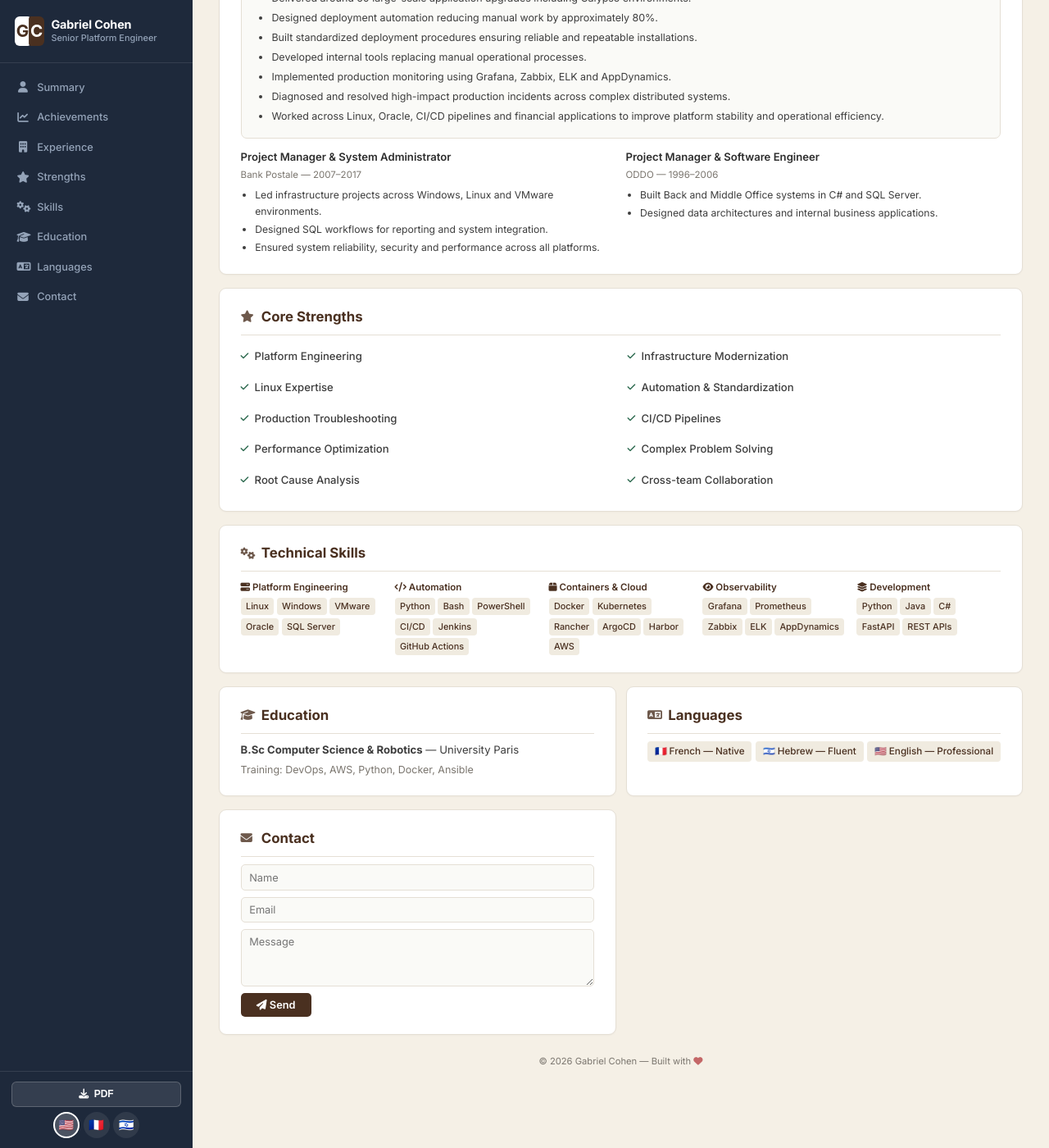
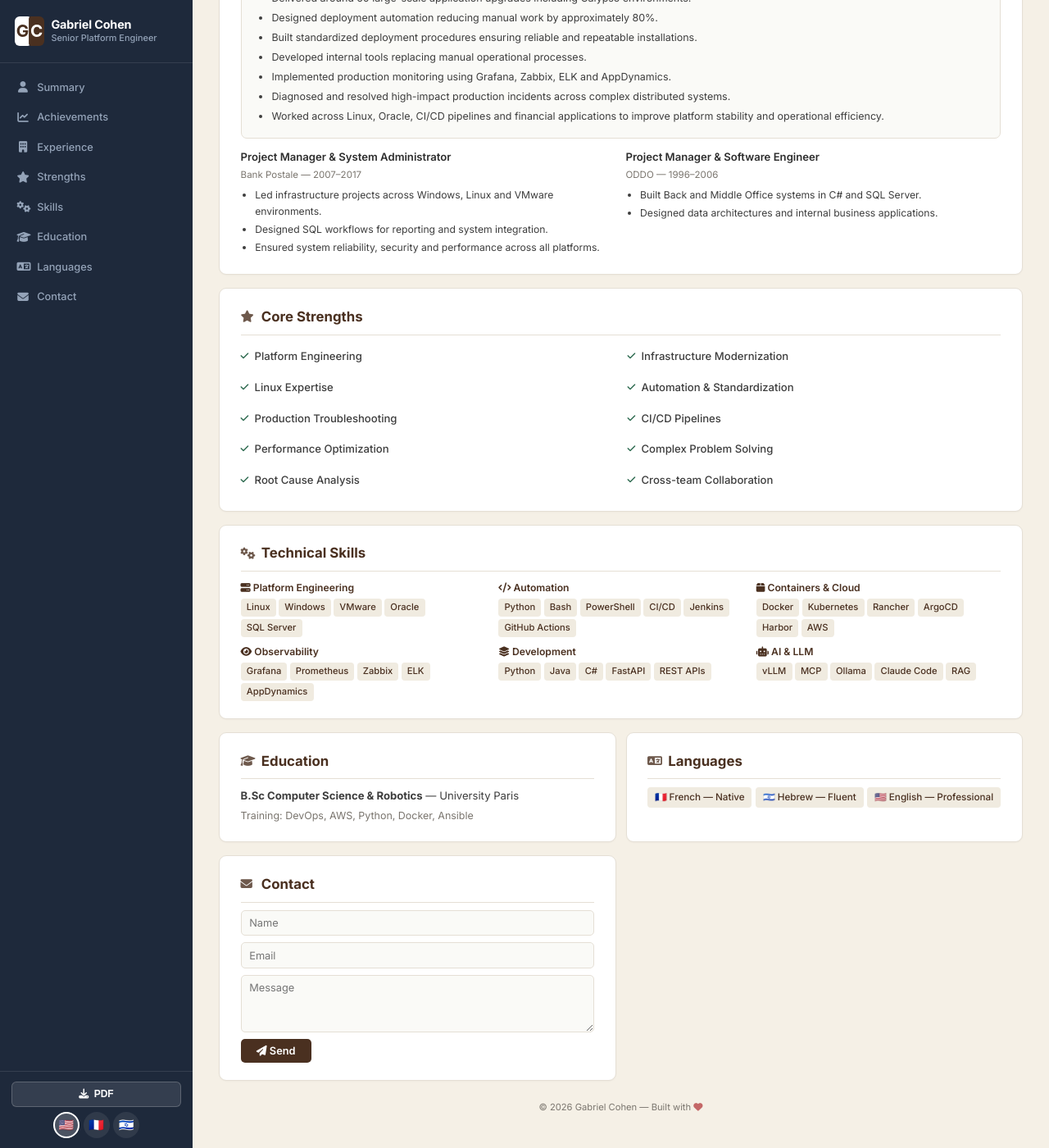
Before and after one commit to gcoh/resume, a Jekyll site: the page built from en/index.md, in a window 1280 px wide and 1400 px high, scrolled down 883 px. Shown: the whole window at 82% size. Built offline with Jekyll 4.4.1, drawn with Linux system fonts in a browser that asks for light colours.

Commit message:
Fix Hebrew PDF RTL margins + add AI & LLM skills
- Fix RTL print: override margin-right to 0 and fix list padding for Hebrew PDF
- Add AI & LLM skills category: vLLM, MCP, Ollama, Claude Code, RAG
- Change skills grid from 5 columns to 3x2 (6 categories)
- Update all three languages (EN/FR/HE)

Co-Authored-By: Claude Opus 4.8 <noreply@anthropic.com>

```diff
--- a/_layouts/default.html
+++ b/_layouts/default.html
@@ -425,26 +425,26 @@
             flex-shrink: 0;
         }
 
-        /* Skills — 5 columns */
-        .skills-five {
+        /* Skills — 3-column grid */
+        .skills-grid {
             display: grid;
-            grid-template-columns: repeat(5, 1fr);
-            gap: 0.5rem 0.75rem;
+            grid-template-columns: 1fr 1fr 1fr;
+            gap: 0.5rem 1rem;
         }
 
-        .skills-five .skill-group h3 {
-            font-size: 0.72rem;
+        .skill-group h3 {
+            font-size: 0.76rem;
             margin-bottom: 0.25rem;
             color: var(--accent-brown);
         }
 
-        .skills-five .skill-group .tags {
+        .skill-group .tags {
             gap: 0.2rem;
         }
 
-        .skills-five .skill-group .tag {
-            font-size: 0.68rem;
-            padding: 0.12rem 0.4rem;
+        .skill-group .tag {
+            font-size: 0.7rem;
+            padding: 0.12rem 0.45rem;
         }
 
         /* Two-column for bottom sections */
@@ -640,14 +640,19 @@
             .strength-item i { font-size: 0.55rem; }
 
             /* Skills */
-            .skills-five { grid-template-columns: repeat(5, 1fr); gap: 0.15rem 0.4rem; }
-            .skills-five .skill-group h3 { font-size: 0.64rem; margin-bottom: 0.08rem; }
-            .skills-five .skill-group .tag { font-size: 0.56rem; padding: 0.06rem 0.25rem; }
+            .skills-grid { grid-template-columns: 1fr 1fr 1fr; gap: 0.15rem 0.4rem; }
+            .skills-grid .skill-group h3 { font-size: 0.64rem; margin-bottom: 0.08rem; }
+            .skills-grid .skill-group .tag { font-size: 0.56rem; padding: 0.06rem 0.25rem; }
 
             .bottom-cols { display: grid !important; grid-template-columns: 1fr 1fr; gap: 0.25rem; }
 
             .btn-submit, .btn-pdf, .sidebar-langs, .contact-form, footer { display: none; }
             #contact { display: none; }
+
+            /* RTL print fixes */
+            [dir="rtl"] .main { margin-right: 0; }
+            [dir="rtl"] .exp-achievements { padding-left: 0; padding-right: 0.8rem; }
+            [dir="rtl"] .exp-item ul { padding-left: 0; padding-right: 0.7rem; }
         }
 
         /* RTL */
@@ -757,11 +762,11 @@
                 gap: 0.2rem;
             }
 
-            .exp-other, .skills-five, .strengths-grid, .bottom-cols {
+            .exp-other, .strengths-grid, .bottom-cols {
                 grid-template-columns: 1fr;
             }
 
-            .skills-five {
+            .skills-grid {
                 grid-template-columns: 1fr 1fr;
             }
         }
--- a/en/index.md
+++ b/en/index.md
@@ -92,7 +92,7 @@ description: "Gabriel Cohen — Senior Platform Engineer with 20+ years in Linux
 
 <section class="section" id="skills">
     <h2><i class="fa-solid fa-gears"></i> Technical Skills</h2>
-    <div class="skills-grid skills-five">
+    <div class="skills-grid">
         <div class="skill-group">
             <h3><i class="fa-solid fa-server"></i> Platform Engineering</h3>
             <div class="tags">
@@ -121,6 +121,12 @@ description: "Gabriel Cohen — Senior Platform Engineer with 20+ years in Linux
             <h3><i class="fa-solid fa-layer-group"></i> Development</h3>
             <div class="tags">
                 <span class="tag">Python</span><span class="tag">Java</span><span class="tag">C#</span><span class="tag">FastAPI</span><span class="tag">REST APIs</span>
+            </div>
+        </div>
+        <div class="skill-group">
+            <h3><i class="fa-solid fa-robot"></i> AI &amp; LLM</h3>
+            <div class="tags">
+                <span class="tag">vLLM</span><span class="tag">MCP</span><span class="tag">Ollama</span><span class="tag">Claude Code</span><span class="tag">RAG</span>
             </div>
         </div>
     </div>
```
Also changed, not shown: fr/index.md (+7 -1 lines), he/index.md (+7 -1 lines).
